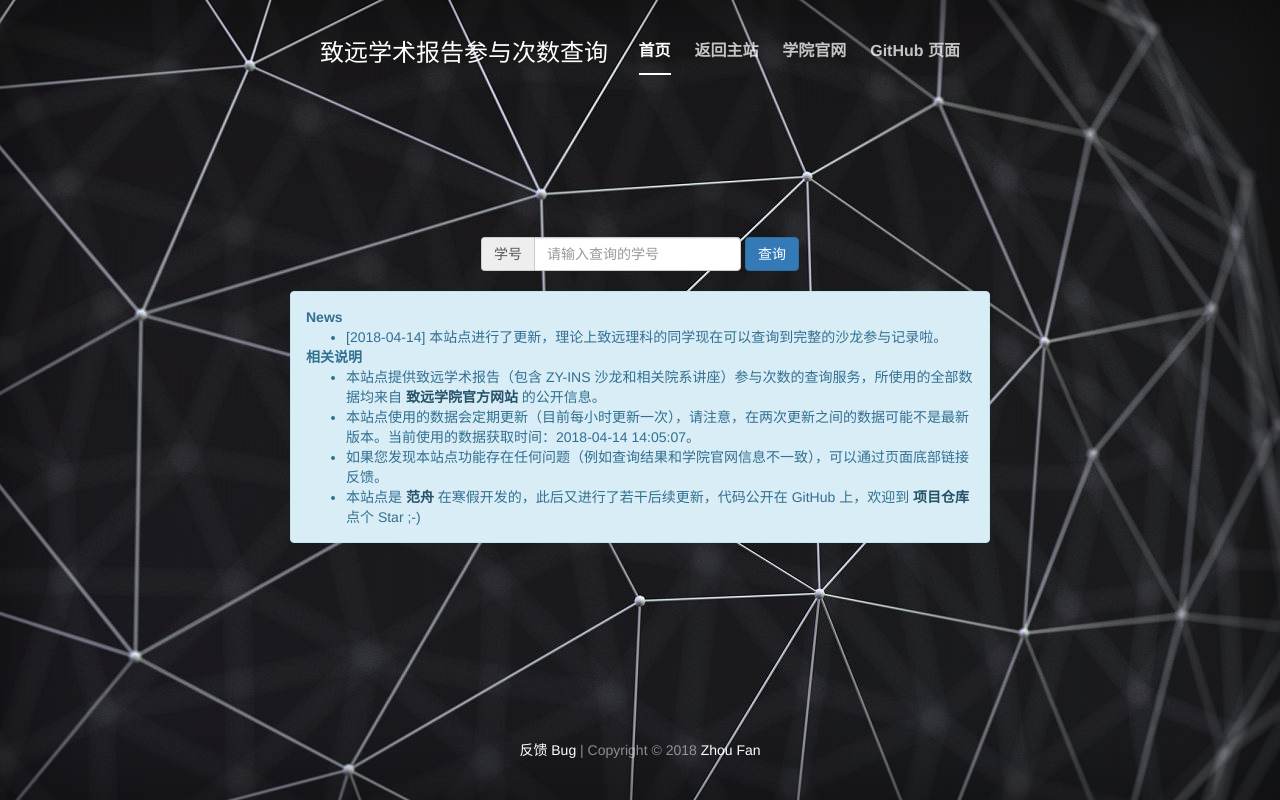
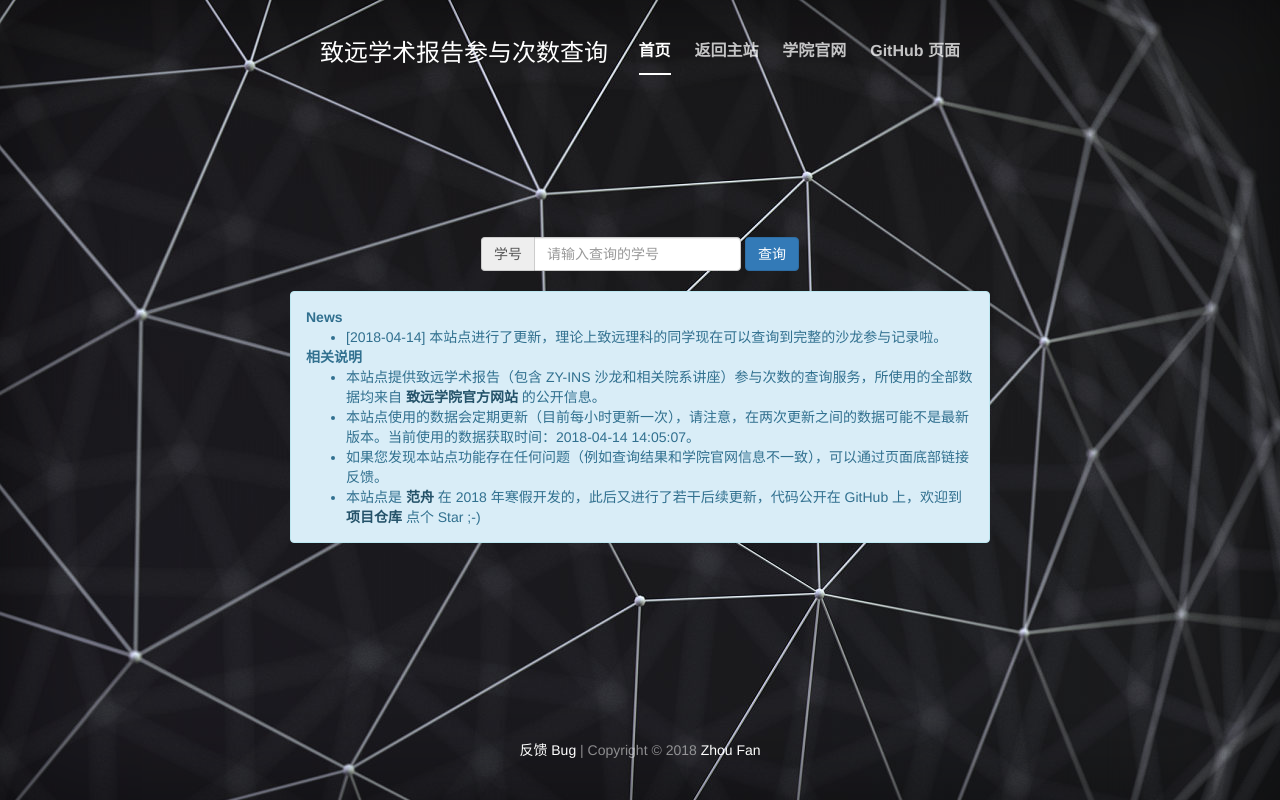
Before and after one commit to Evensgn/zy-ins-salon, a Flask app: page / in a window 1280 px wide. Run offline with Flask 2, Linux system fonts and the light colour scheme; some libraries are stand-ins or nearby versions.

Commit message:
Modify info

```diff
--- a/templates/index.html
+++ b/templates/index.html
@@ -38,7 +38,7 @@
   	  <li>本站点提供致远学术报告（包含 ZY-INS 沙龙和相关院系讲座）参与次数的查询服务，所使用的全部数据均来自 <a class="alert-link" href="http://zhiyuan.sjtu.edu.cn/articles/2396">致远学院官方网站</a> 的公开信息。 </li>
   	  <li>本站点使用的数据会定期更新（目前每小时更新一次），请注意，在两次更新之间的数据可能不是最新版本。当前使用的数据获取时间：{{ update_time }}。</li>
   	  <li>如果您发现本站点功能存在任何问题（例如查询结果和学院官网信息不一致），可以通过页面底部链接反馈。</li>
-      <li>本站点是 <a class="alert-link" href="http://evensgn.com">范舟</a> 在寒假开发的，此后又进行了若干后续更新，代码公开在 GitHub 上，欢迎到 <a class="alert-link" href="https://github.com/Evensgn/zy-ins-salon">项目仓库</a> 点个 Star ;-)</li>
+      <li>本站点是 <a class="alert-link" href="http://evensgn.com">范舟</a> 在 2018 年寒假开发的，此后又进行了若干后续更新，代码公开在 GitHub 上，欢迎到 <a class="alert-link" href="https://github.com/Evensgn/zy-ins-salon">项目仓库</a> 点个 Star ;-)</li>
   	</ul>
   </div>
 {% endblock %}
```
